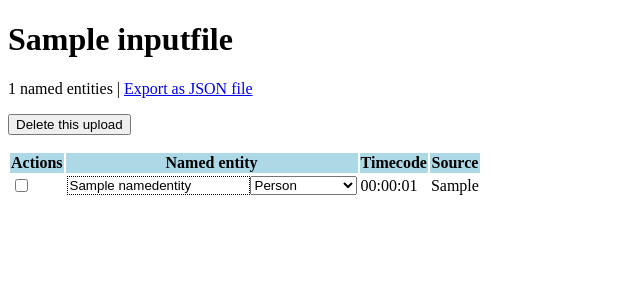
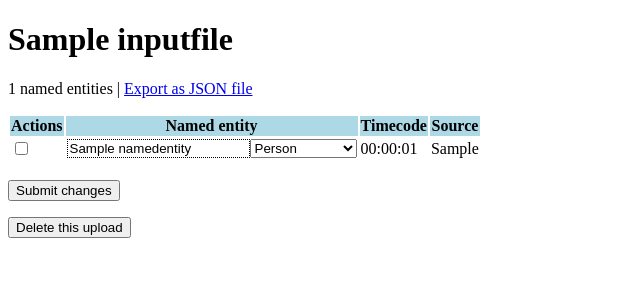
Before and after one commit to marcaltmann/ner-manager, a Django app: page /files/1/ in a window 1280 px wide. Shown: the top 300 px of the page, without its empty margins (0-640 px from the left). Run offline with Django 5.2, Linux system fonts and the light colour scheme; tables that the repository leaves empty hold one stand-in row (values such as "Sample post").

Commit message:
Refactor CSS

```diff
--- a/core/templates/base.html
+++ b/core/templates/base.html
@@ -5,19 +5,7 @@
         <meta name="viewport" content="width=device-width, initial-scale=1">
         <title>NER manager</title>
         <style>
-          thead > tr {
-              background-color: lightblue;
-          }
-          tbody > tr:nth-child(even) {
-              background-color: lightgray;
-          }
-          tbody input {
-              background-color: transparent;
-              border: 1px dotted black;
-          }
-          .form--inline {
-              display: flex;
-          }
+            {% include "styles.css" %}
         </style>
     </head>
 
--- a/core/templates/core/file_detail.html
+++ b/core/templates/core/file_detail.html
@@ -11,12 +11,8 @@
         </a>
     </p>
 
-    <form method="POST" action="{% url 'file_delete' file.id %}">
+    <form method="POST" action="">
         {% csrf_token %}
-        <p>
-            <button type="submit">Delete this upload</button>
-        </p>
-    </form>
 
         <table>
             <thead>
@@ -31,15 +27,9 @@
             {% for entity in entities %}
                 <tr>
                     <td>
-                    <form method="POST" action="{% url 'entity_delete' entity.id %}">
-                        {% csrf_token %}
                         <input type="checkbox" name="action" >
-                    </form>
                     </td>
-                <td>
-                    <form method="POST" action="{% url 'entity_update' entity.id %}"
-                          class="form form--inline">
-                        {% csrf_token %}
+                    <td class="u-flex">
                         <input name="name" aria-label="Name" value="{{ entity.name }}">
                         <select name="label" aria-label="Label">
                             <option value="PER"{% if entity.name == "PER" %} selected{% endif %}>
@@ -55,7 +45,6 @@
                                 Miscellaneous
                             </option>
                         </select>
-                    </form>
                     </td>
                     <td>
                         {{ entity.formatted_timecode|time:"H:i:s" }}
@@ -67,4 +56,17 @@
             {% endfor %}
             </tbody>
         </table>
+
+        <div class="u-mt">
+            <button type="submit">Submit changes</button>
+        </div>
+    </form>
+
+    <form method="POST" action="{% url 'file_delete' file.id %}">
+        {% csrf_token %}
+        <p>
+            <button type="submit">Delete this upload</button>
+        </p>
+    </form>
+
 {% endblock main %}
--- /dev/null
+++ b/core/templates/styles.css
@@ -0,0 +1,26 @@
+thead > tr {
+  background-color: lightblue;
+}
+
+tbody > tr:nth-child(even) {
+  background-color: lightgray;
+}
+
+tbody input {
+  background-color: transparent;
+  border: 1px dotted black;
+}
+
+.form--inline {
+  display: flex;
+}
+
+
+/* Utilities */
+
+.u-flex { display: flex; }
+
+.u-mt { margin-top: 1rlh; }
+.u-mr { margin-right: 1rlh; }
+.u-mb { margin-bottom: 1rlh; }
+.u-ml { margin-left: 1rlh; }
```
Lines whose indentation alone changed are shown as unchanged.
